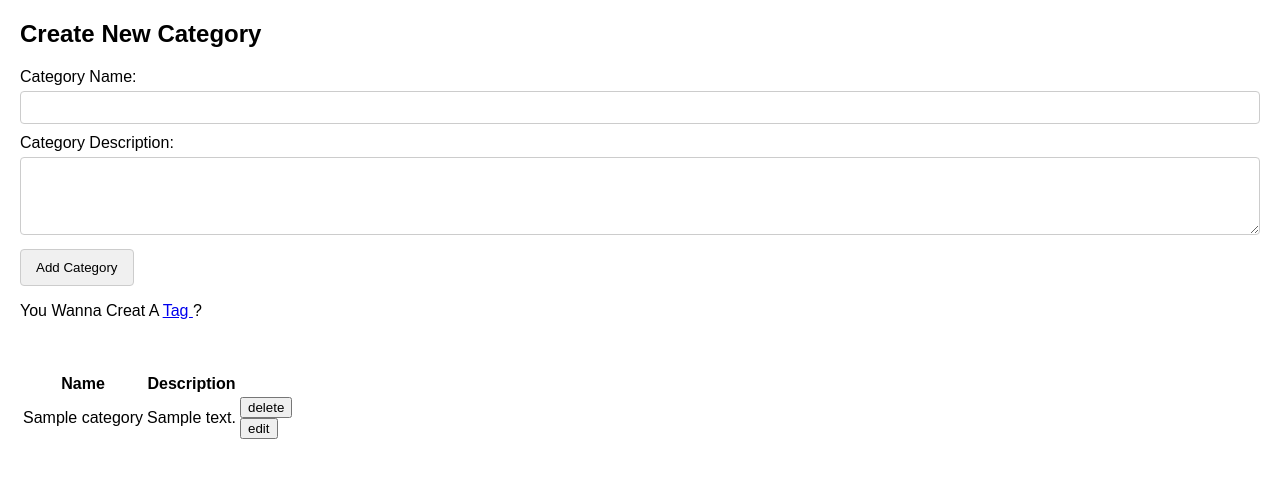
After one commit to Drissnafii/Youdemy-learning, a PHP site: page /View/admin/create-category.php in a window 1280 px wide. The commit adds this page. Shown: the top 478 px of the page. Run offline with PHP 8.4, Linux system fonts and the light colour scheme; tables that the repository leaves empty hold one stand-in row (values such as "Sample post").

Commit message:
feat: implement CRUD operations for tags and categories
This commit introduces the ability to create, read, update, and delete tags and categories via the admin panel.

```diff
--- /dev/null
+++ b/View/admin/create-category.php
@@ -0,0 +1,72 @@
+<?php
+require __DIR__ . '/../../src/Models/Admin.php';
+$Admin = new Admin();
+if (isset($_POST['addCatego'])) {
+    $Admin->sendCatego($_POST['Name'], $_POST['description']);
+}
+?>
+<!DOCTYPE html>
+<html lang="en">
+<head>
+    <meta charset="UTF-8">
+    <meta name="viewport" content="width=device-width, initial-scale=1.0">
+    <title>Create Category</title>
+     <style>
+        body { font-family: sans-serif; margin: 20px; }
+        h2 { margin-bottom: 20px; }
+        div { margin-bottom: 10px; }
+        label { display: block; margin-bottom: 5px; }
+        input[type="text"], textarea { padding: 8px; border: 1px solid #ccc; border-radius: 4px; width: 100%; box-sizing: border-box;}
+        button { padding: 10px 15px; background-color: #f0f0f0; border: 1px solid #ccc; border-radius: 4px; cursor: pointer; }
+        button:hover { background-color: #e0e0e0; }
+    </style>
+</head>
+<body>
+    <h2>Create New Category</h2>
+    <form method="post">
+        <div>
+            <label for="name">Category Name:</label>
+            <input type="text" id="name" name="Name" required>
+        </div>
+         <div>
+            <label for="description">Category Description:</label>
+            <textarea  id="description" name="description" rows="4" required></textarea>
+        </div>
+        <button type="submit" name="addCatego">Add Category</button>
+    <p>You Wanna Creat A <a href="create-tag.php">Tag </a>?</p>
+    </form>
+    <?php
+        echo "<div>";
+        echo "<table class= w3-table-all w3-centered id='myTable'>";
+        echo "<tr>
+                <th>Name</th><br>
+                <th>Description</th><br>
+            </tr>";
+            $Categories = $Admin->readCatego();
+            foreach ($Categories as $Category) {
+                // echo "<pre>";
+                // var_dump($contact[4]); die();
+                // echo "</pre>";
+
+
+                # code...
+                echo "<tr>
+                <td>$Category->Name</td>
+                <td>$Category->Description</td>
+                <td>
+                    <form method='post' action='delete-category.php?id=$Category->CategoryID'>
+                        <input type='submit' value='delete' name='deleteCategoX'>
+                    </form>
+
+                    <form method='post' action='edit-category.php?id=$Category->CategoryID'>
+                        <input type='submit' value='edit' name='editCategoX'>
+                    </form>
+                </td>
+            </tr>";
+            }
+
+        echo "</table>";
+        echo "</div>";
+    ?>
+</body>
+</html>
--- a/config/database.php
+++ b/config/database.php
@@ -26,10 +26,4 @@ class Database {
         }
     }
 
-    public function getConnection() {
-        if ($this->conn === null) {
-            $this->connect();
-        }
-        return $this->conn;
-    }
 }
--- a/src/Models/Admin.php
+++ b/src/Models/Admin.php
@@ -1,6 +1,93 @@
 <?php
-include __DIR__ . '/../Models/User.php';
+require __DIR__ . '/../Models/User.php';
 class Admin extends User {
-    // to be implemented ...
+    public function sendTag($Tag) {
+    $conn = new PDO('mysql:host=localhost;dbname=youdemy_db;', 'root', '');
+    $sql = "INSERT INTO tags (Name)
+        VALUES (:Name)";
+    $stmt= $conn->prepare($sql);
+    $stmt->execute([
+    ':Name'=>$Tag
+        ]);
+    }
+
+    public function readTag() {
+    $conn = new PDO('mysql:host=localhost;dbname=youdemy_db;', 'root', '');
+    $sql = "SELECT * FROM tags";
+    $stmt = $conn->prepare($sql);
+    $stmt->execute();
+    $Tags = $stmt->fetchAll(PDO::FETCH_ASSOC);
+    return $Tags;
+    }
+
+    public function deleteTag($x) {
+        $conn = new PDO ('mysql:host=localhost;dbname=youdemy_db;', 'root', '');
+        $query = "DELETE FROM tags WHERE TagID = :id";
+        $stmt = $conn->prepare($query);
+        $stmt->execute([
+            'id' => $x
+        ]);
+        header('location: create-tag.php');
+    }
+
+    public function sendCatego($Name, $Description) {
+        $conn = new PDO('mysql:host=localhost;dbname=youdemy_db;', 'root', '');
+        $sql = "INSERT INTO categories (Name, Description)
+            VALUES (:Name, :Description)";
+        $stmt= $conn->prepare($sql);
+        $stmt->execute([
+        ':Name'=>$Name,
+        ':Description'=>$Description
+            ]);
+        }
+
+        // Update Category
+        public function upgateCatego($Name, $Description, $id) {
+            $conn = new PDO('mysql:host=localhost;dbname=youdemy_db;', 'root', '');
+            $sql = "UPDATE categories
+                  SET  Name = :Name , Description = :Description
+                   WHERE CategoryID = :id";
+            $stmt= $conn->prepare($sql);
+            $stmt->execute([
+            ':Name'=>$Name,
+            ':Description'=>$Description,
+             ':id'=> $id
+                ]);
+            }
+
+        public function readCatego() {
+            $conn = new PDO('mysql:host=localhost;dbname=youdemy_db;', 'root', '');
+            $sql = "SELECT * FROM categories";
+            $stmt = $conn->prepare($sql);
+            $stmt->execute();
+            $categories = $stmt->fetchAll(PDO::FETCH_OBJ);
+            return $categories;
+            }
+
+            public function readOneCatego($id) {
+                $conn = new PDO('mysql:host=localhost;dbname=youdemy_db;', 'root', '');
+                $sql = "SELECT * FROM categories WHERE CategoryID = :id";
+                $stmt = $conn->prepare($sql);
+                $stmt->execute([
+                    'id' => $id
+                ]);
+                $categories = $stmt->fetch(PDO::FETCH_OBJ);
+                return $categories;
+            }
+
+        public function deleteCatego($y) {
+            $conn = new PDO ('mysql:host=localhost;dbname=youdemy_db;', 'root', '');
+            $query = "DELETE FROM categories WHERE CategoryID = :id";
+            $stmt = $conn->prepare($query);
+            $stmt->execute([
+                'id' => $y
+            ]);
+            header('location: create-category.php');
+        }
+
+        public function editCatego() {
+            $conn = new PDO ('mysql:host=localhost;dbname=youdemy_db;', 'root', '');
+
+        }
 
 }
```
Also changed, not shown: View/admin/create-tag.php (added, +46 -0 lines), View/admin/dashboard.php (+23 -2 lines), View/admin/delete-category.php (added, +8 -0 lines), View/admin/delete-tag.php (added, +8 -0 lines), View/admin/edit-category.php (added, +47 -0 lines).
